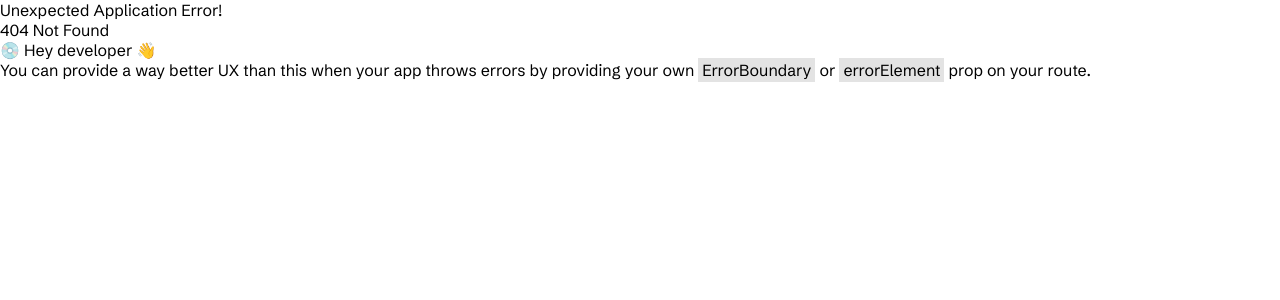
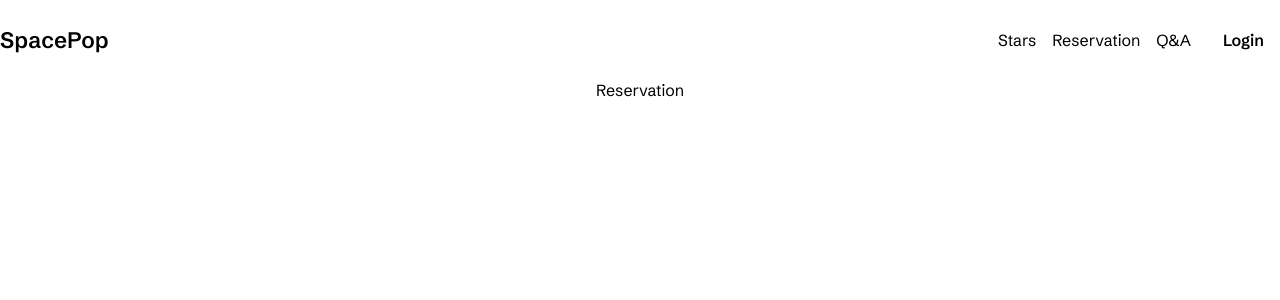
Before and after one commit to olhkyle/expace-fe, a React (Vite) app: page /reservation in a window 1280 px wide. Before the commit this address had no page. Shown: the top 300 px of the page. Built offline with nearby package versions, Linux system fonts and the light colour scheme.

Commit message:
[FEAT] add Page Component to add route

```diff
--- /dev/null
+++ b/src/pages/About.tsx
@@ -0,0 +1,5 @@
+const About = () => {
+	return <>About</>;
+};
+
+export default About;
--- /dev/null
+++ b/src/pages/Reservation.tsx
@@ -0,0 +1,5 @@
+const Reservation = () => {
+	return <>Reservation</>;
+};
+
+export default Reservation;
--- a/src/pages/SignIn.tsx
+++ b/src/pages/SignIn.tsx
@@ -1,4 +1,3 @@
-import React from 'react';
 import { SigninForm } from '../components';
 
 const SignIn = () => {
--- /dev/null
+++ b/src/pages/SignUp.tsx
@@ -0,0 +1,7 @@
+import { SignupForm } from '../components';
+
+const SignUp = () => {
+	return <SignupForm />;
+};
+
+export default SignUp;
--- /dev/null
+++ b/src/pages/Space.tsx
@@ -0,0 +1,5 @@
+const Space = () => {
+	return <>Space</>;
+};
+
+export default Space;
--- a/src/pages/index.ts
+++ b/src/pages/index.ts
@@ -1,2 +1,6 @@
 export { default as Home } from './Home';
 export { default as SignIn } from './SignIn';
+export { default as SignUp } from './SignUp';
+export { default as Space } from './Space';
+export { default as Reservation } from './Reservation';
+export { default as About } from './About';
```
Also changed, not shown: src/App.tsx (+17 -2 lines).
